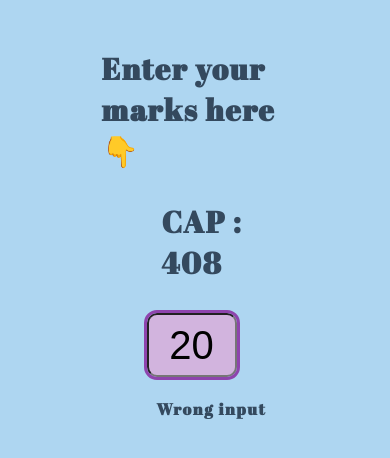
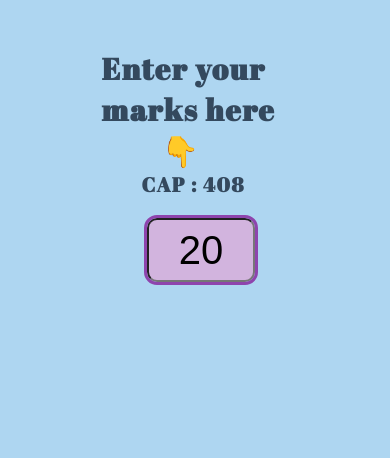
Before and after one commit to Saroj-Kumarr/Cgpa-Calculator, a plain HTML site: page index.html in a window 390 px wide. Drawn offline with Linux system fonts and the light colour scheme; a web font is replaced by a local one.

Commit message:
Modyfing...

```diff
--- a/index.html
+++ b/index.html
@@ -10,12 +10,12 @@
 <body>
 
     <div id="box">
-        <h3 id="message">Enter your marks here👇</h3>
+        <h3 id="message">Enter your marks here</h3>
+        <h3 id="emoji">👇</h3>
         <h3 id="h3"></h3>
-        <input type="text" id="container" value="20">        <h4 id="h4">Wrong input</h4>
+        <input type="text" id="container" value="20">        <h4 id="h4"></h4>
         <h1 id="result"></h1>
     </div>
-
 
     <script src="script.js"></script>
 </body>
--- a/style.css
+++ b/style.css
@@ -19,7 +19,7 @@ input[type="text"] {
   outline: 3px solid #8e44ad;
   background-color: #d2b4de;
   height: 30px;
-  width: 30%;
+  width: 40%;
   padding: 15px;
   font-size: 40px;
   text-align: center;
@@ -32,19 +32,43 @@ input[type="text"]:focus {
   outline: 3px solid teal;
   background-color: #a3e4d7;
   height: 30px;
-  width: 110px;
+  width: 40%;
   padding: 15px;
   font-size: 40px;
 }
 #message {
   font-size: 30px;
 }
+#emoji{
+    font-size: 30px;
+}
 
 #h3 {
   margin-left: 60px;
-  font-size: 30px;
+  font-size: 20px;
 }
 
 #h4 {
   margin-left: 55px;
 }
+
+
+
+@media (max-width:500px){
+    #message {
+  font-size: 30px;
+}
+
+#emoji{
+    margin-left:60px;
+    margin-top:-30px;
+    font-size: 30px;
+}
+
+#h3 {
+    margin-top:-30px;
+  margin-left: 40px;
+  font-size: 20px;
+}
+
+}
```
